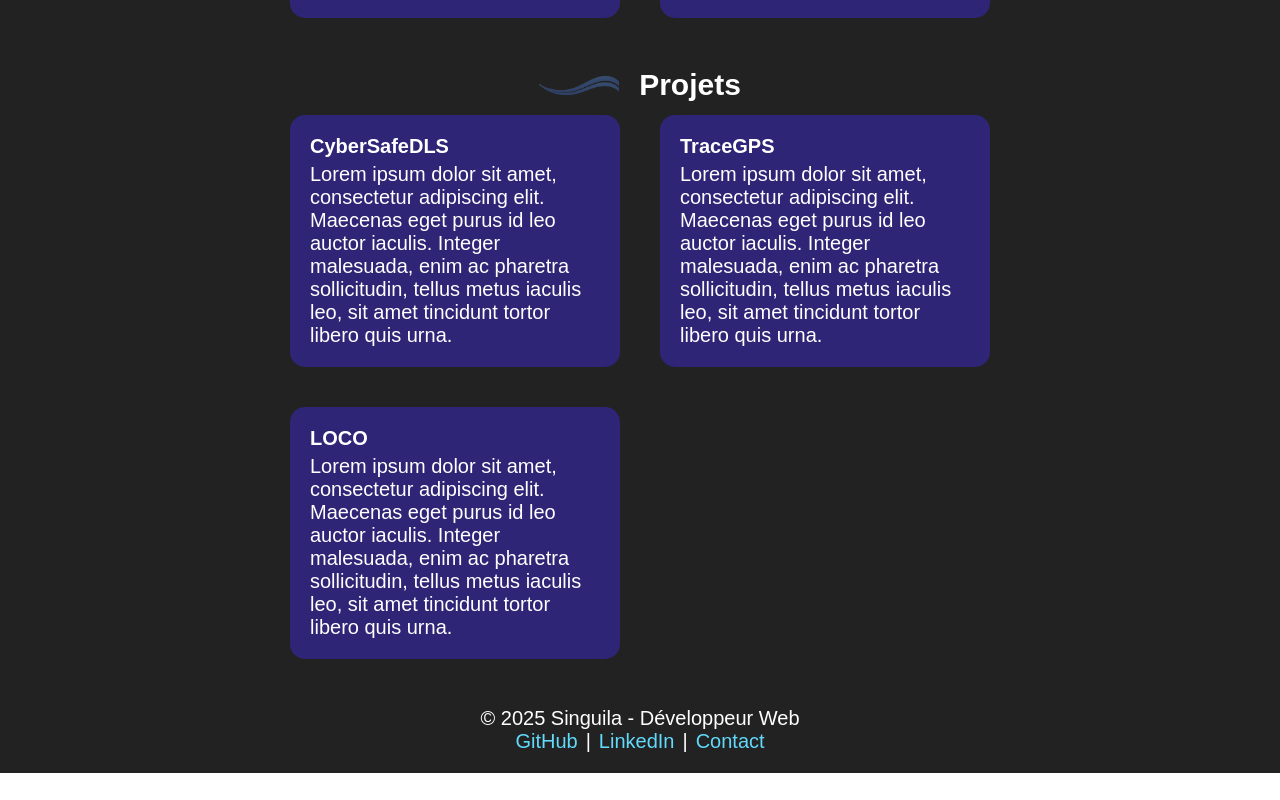
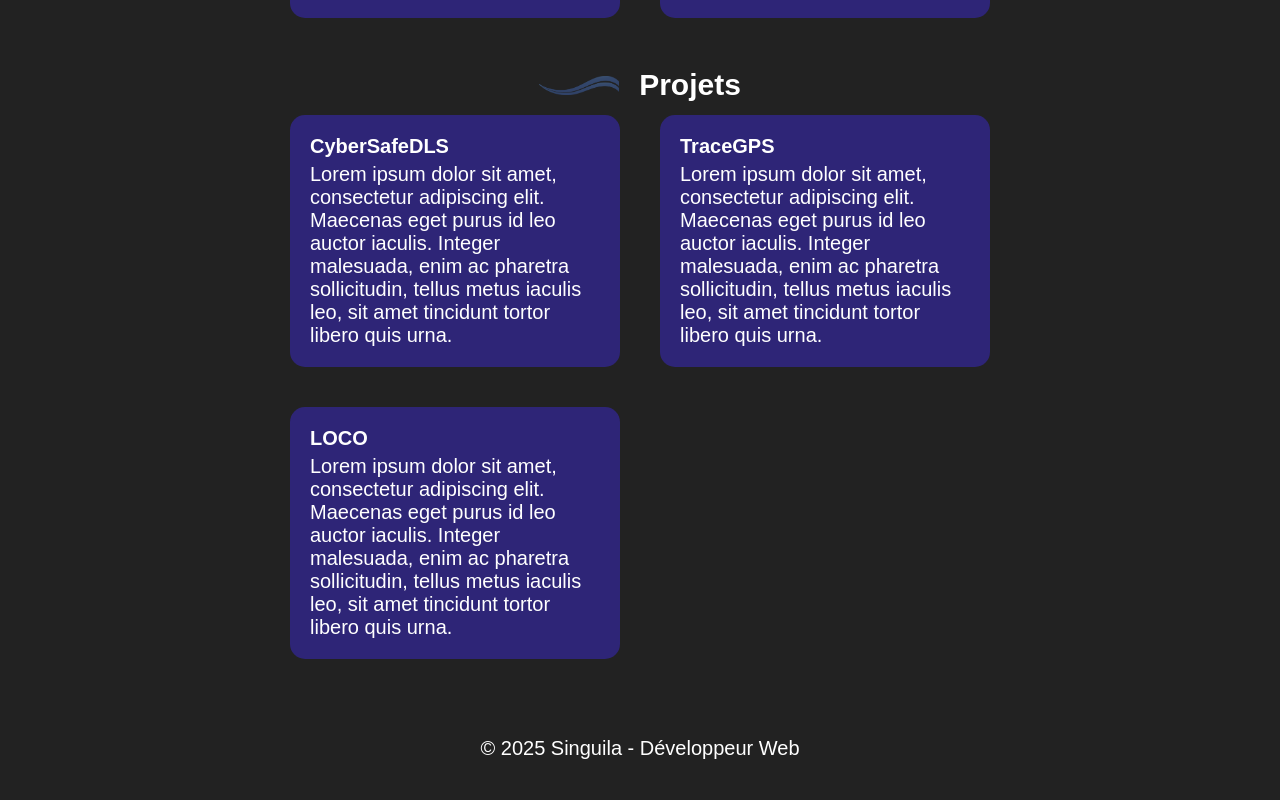
Before and after one commit to Singuila01/portfolio, a React (Create React App) app: page / in a window 1280 px wide. Shown: the part 1953-2753 px from the top of the page. Before the commit the page ends 2726 px from the top, so only its background shows below. Built offline with nearby package versions, Linux system fonts and the light colour scheme; a web font is replaced by a local one.

Commit message:
Modif structure pied de page

```diff
--- a/src/Footer.js
+++ b/src/Footer.js
@@ -1,20 +1,28 @@
 import React from 'react';
 import './styles.css'
+import Contact from './pages/Contact'
 
 function Footer() {
     return (
-        <footer>
-            <div>
-                <p>© {new Date().getFullYear()} Singuila - Développeur Web</p>
-                <p>
-                    <a href="https://github.com/Singuila" target="_blank" rel="noopener noreferrer" style={{color: '#61dafb', textDecoration: 'none', margin: '0 0.5rem'}}>GitHub</a>
-                    |
-                    <a href="https://www.linkedin.com/in/singuila" target="_blank" rel="noopener noreferrer" style={{color: '#61dafb', textDecoration: 'none', margin: '0 0.5rem'}}>LinkedIn</a>
-                    |
-                    <a href="mailto:singuila@email.com" style={{color: '#61dafb', textDecoration: 'none', margin: '0 0.5rem'}}>Contact</a>
-                </p>
-            </div>
-        </footer>
+        <div>
+            {/* <Contact /> */}
+            <footer>
+                <div>
+                    <p>© {new Date().getFullYear()} Singuila - Développeur Web</p>
+                    <ul>
+                        <li>
+                            <a href="https://github.com/Singuila01" target="_blank" rel="noopener noreferrer" className='github'></a>
+                        </li>
+                        <li>
+                            <a href="https://www.linkedin.com/in/singuila-m-ab52b6250/" target="_blank" rel="noopener noreferrer" className='linkedin'></a>
+                        </li>
+                        <li>
+                            <a href="mailto:singuila@email.com" className='mail'></a>
+                        </li>
+                    </ul>
+                </div>
+            </footer>
+        </div>
     );
 }
 
```
